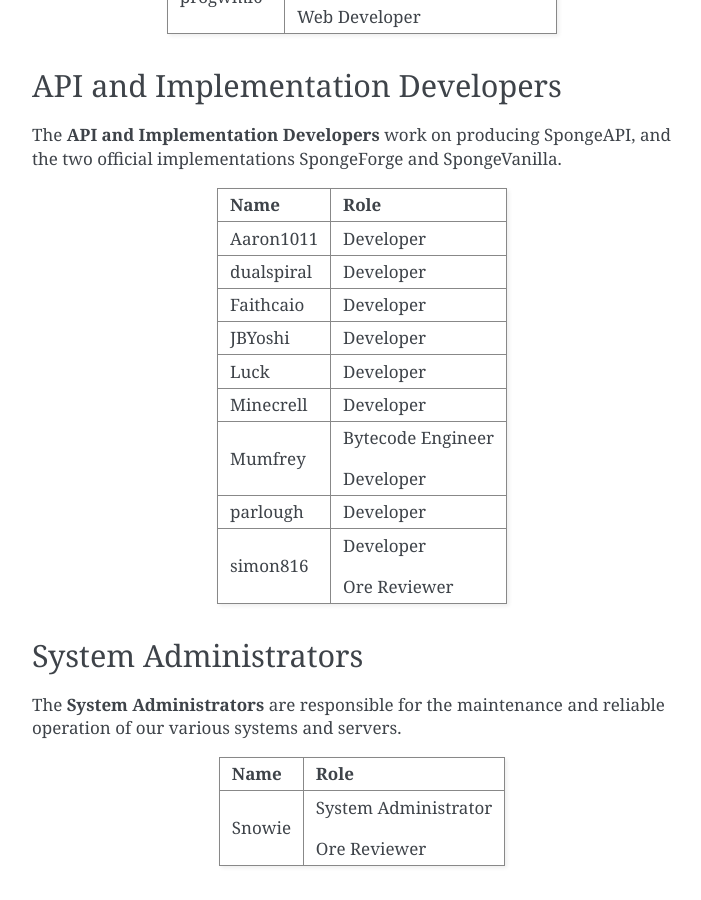
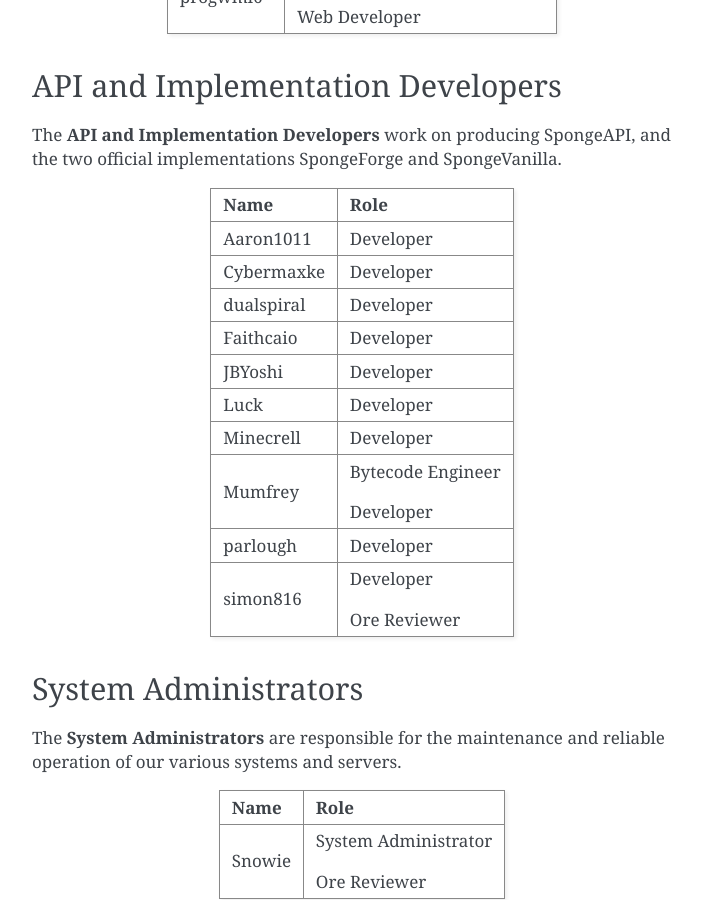
Before and after one commit to SpongePowered/SpongeDocs, a Sphinx documentation site: the page built from source/about/staff.rst, in a window 1280 px wide and 900 px high, scrolled down 1292 px. Shown: the whole window, without its empty margins (388-1089 px from the left). Built offline with Sphinx 7.4.7, drawn with Linux system fonts in a browser that asks for light colours; pages that are not in the unit, such as notebooks, are missing from menus.

Commit message:
Cybermaxke joins Devs

```diff
--- a/source/about/staff.rst
+++ b/source/about/staff.rst
@@ -77,6 +77,8 @@
 | Name                              | Role                               |
 +===================================+====================================+
 | Aaron1011                         | Developer                          |
++-----------------------------------+------------------------------------+
+| Cybermaxke                        | Developer                          |
 +-----------------------------------+------------------------------------+
 | dualspiral                        | Developer                          |
 +-----------------------------------+------------------------------------+
```
